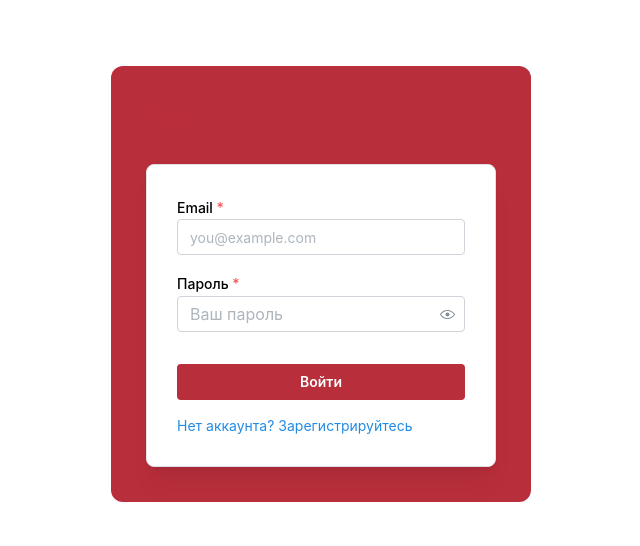
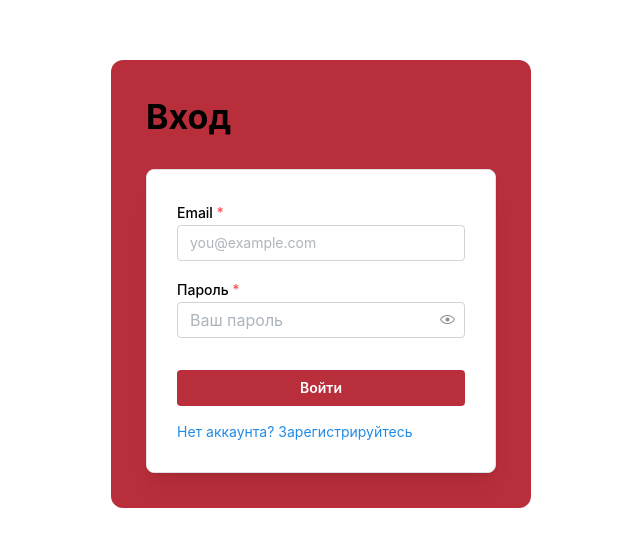
Before and after one commit to arryyyXD/planer, a React (Vite) app: page / in a window 1280 px wide. Shown: the part 116-662 px from the top of the page, without its empty margins (319-959 px from the left). Built offline with nearby package versions, Linux system fonts and the light colour scheme.

Commit message:
Update AuthForm.tsx

```diff
--- a/src/modules/MainPage/components/AuthForm/AuthForm.tsx
+++ b/src/modules/MainPage/components/AuthForm/AuthForm.tsx
@@ -3,7 +3,7 @@ import {
   TextInput,
   PasswordInput,
   Paper,
-  Text,
+  Title,
   Container,
   Button,
   Group,
@@ -89,7 +89,7 @@ const AuthForm = ({ onAuthSuccess }: AuthFormProps) => {
 
   return (
     <Container size={420} my={40} style={{ backgroundColor: '#B92E3B', padding: '35px', borderRadius: '12px' }}>
-      <Text color="#B92E3B" size="xl">{authMode === "login" ? "Вход" : "Регистрация"}</Text>
+      <Title color="#fff">{authMode === "login" ? "Вход" : "Регистрация"}</Title>
 
       <Paper withBorder shadow="md" p={30} mt={30} radius="md">
         <Stack>
```
